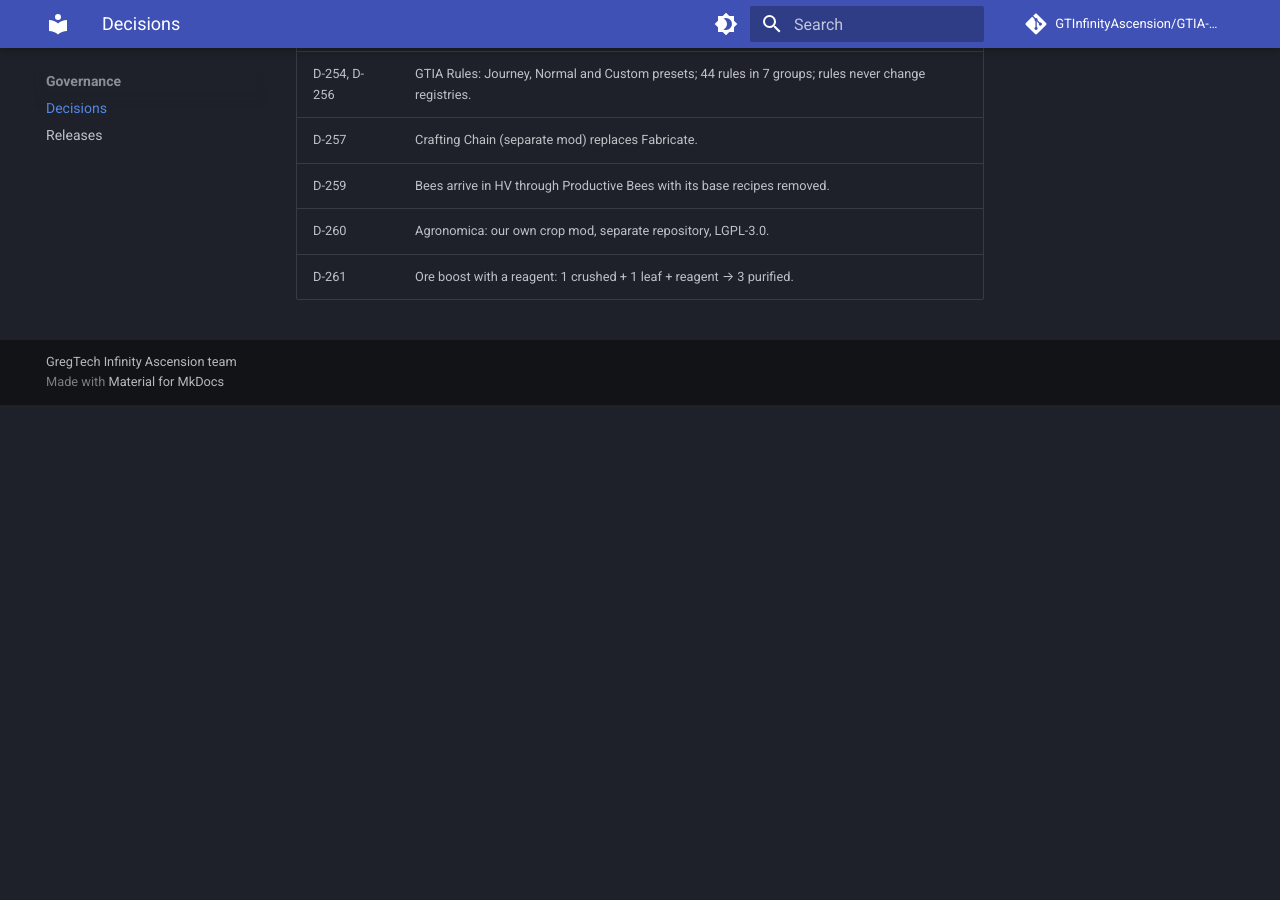
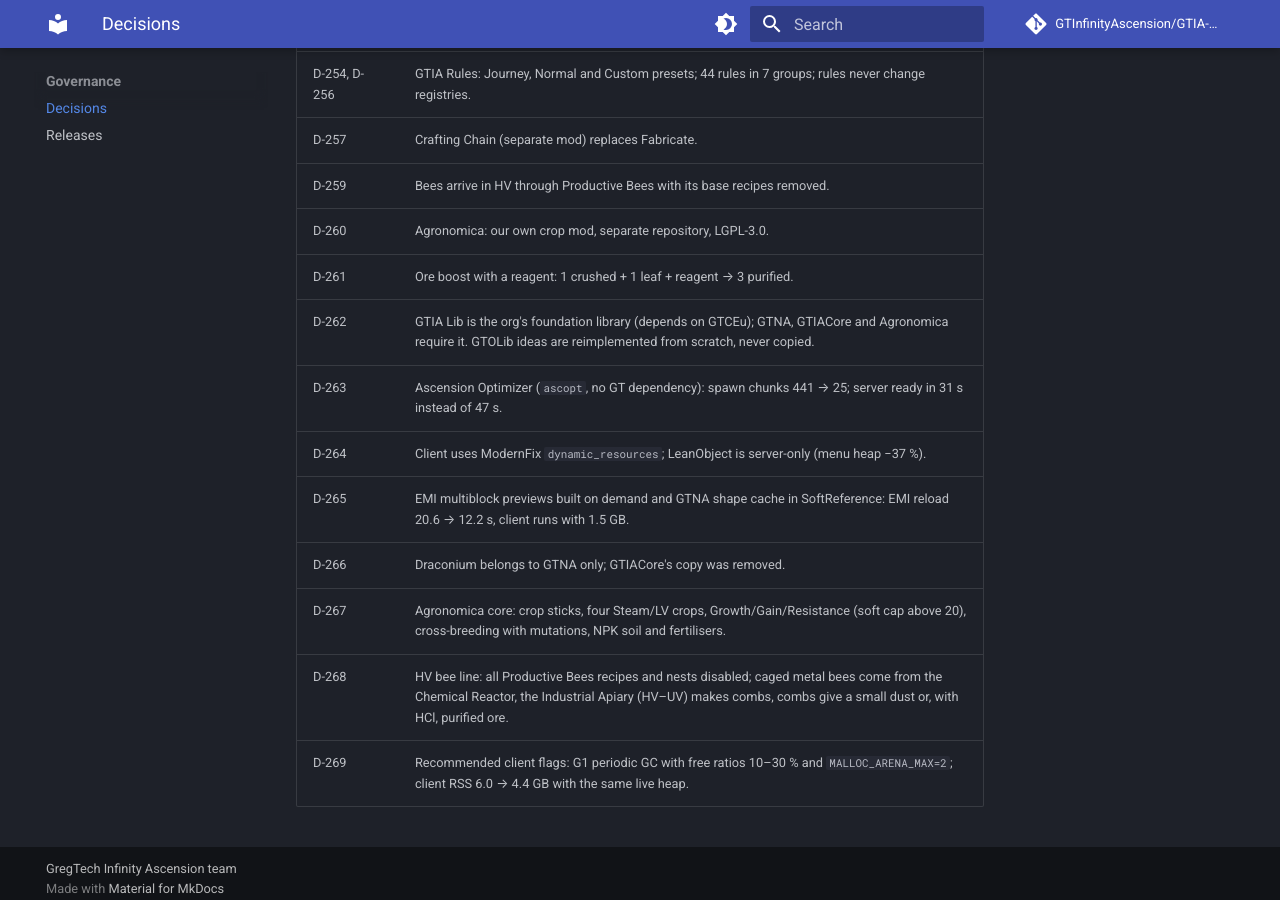
Before and after one commit to GTInfinityAscension/GTIA-Dev-Doc, an MkDocs documentation site: the page built from docs/governance/decisions.md, in a window 1280 px wide and 900 px high, scrolled down 1330 px. Built offline with MkDocs 1.6.1 and Material for MkDocs 9.7.7, drawn with Linux system fonts in a browser that asks for light colours; comment, search, counter and statistics services are not loaded; before the commit the page ends 1735 px from its top, so only the background shows below that.

Commit message:
Decisions D-262 to D-269

```diff
--- a/docs/governance/decisions.md
+++ b/docs/governance/decisions.md
@@ -26,3 +26,11 @@ This page lists the approved product decisions that shape development. Internal
 | D-259 | Bees arrive in HV through Productive Bees with its base recipes removed. |
 | D-260 | Agronomica: our own crop mod, separate repository, LGPL-3.0. |
 | D-261 | Ore boost with a reagent: 1 crushed + 1 leaf + reagent → 3 purified. |
+| D-262 | GTIA Lib is the org's foundation library (depends on GTCEu); GTNA, GTIACore and Agronomica require it. GTOLib ideas are reimplemented from scratch, never copied. |
+| D-263 | Ascension Optimizer (`ascopt`, no GT dependency): spawn chunks 441 → 25; server ready in 31 s instead of 47 s. |
+| D-264 | Client uses ModernFix `dynamic_resources`; LeanObject is server-only (menu heap −37 %). |
+| D-265 | EMI multiblock previews built on demand and GTNA shape cache in SoftReference: EMI reload 20.6 → 12.2 s, client runs with 1.5 GB. |
+| D-266 | Draconium belongs to GTNA only; GTIACore's copy was removed. |
+| D-267 | Agronomica core: crop sticks, four Steam/LV crops, Growth/Gain/Resistance (soft cap above 20), cross-breeding with mutations, NPK soil and fertilisers. |
+| D-268 | HV bee line: all Productive Bees recipes and nests disabled; caged metal bees come from the Chemical Reactor, the Industrial Apiary (HV–UV) makes combs, combs give a small dust or, with HCl, purified ore. |
+| D-269 | Recommended client flags: G1 periodic GC with free ratios 10–30 % and `MALLOC_ARENA_MAX=2`; client RSS 6.0 → 4.4 GB with the same live heap. |
```
